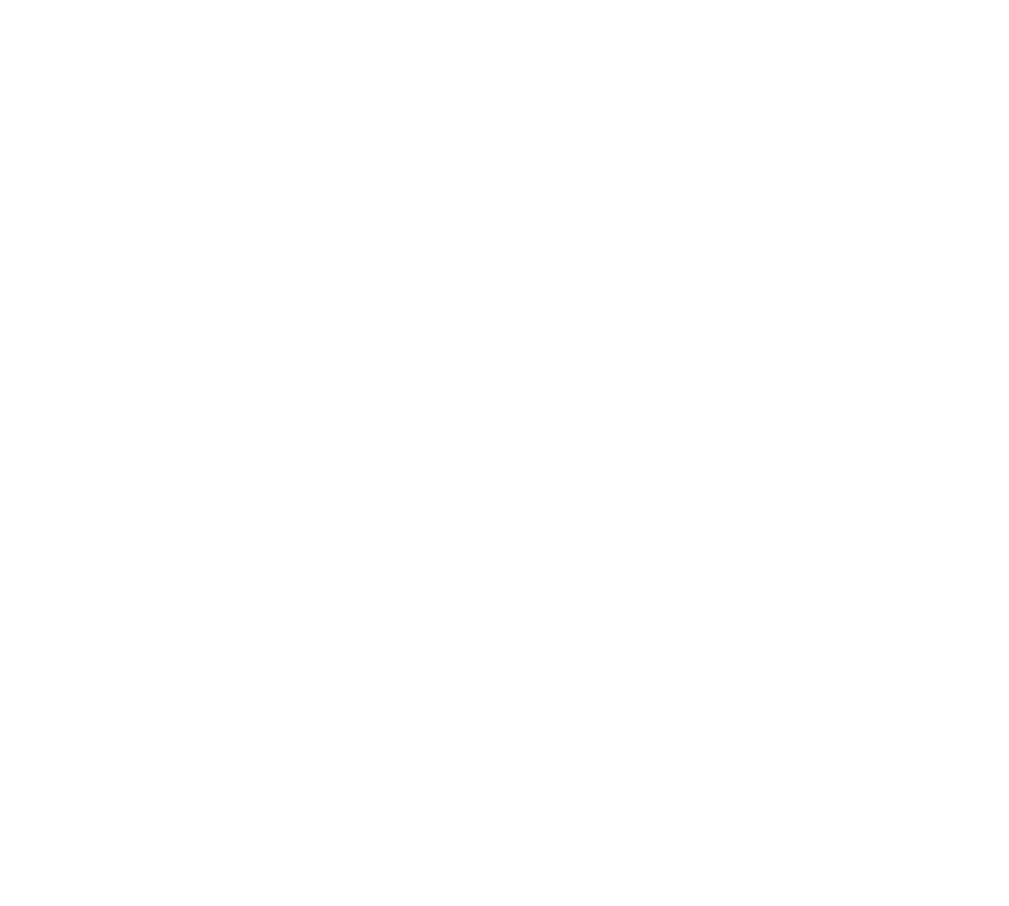
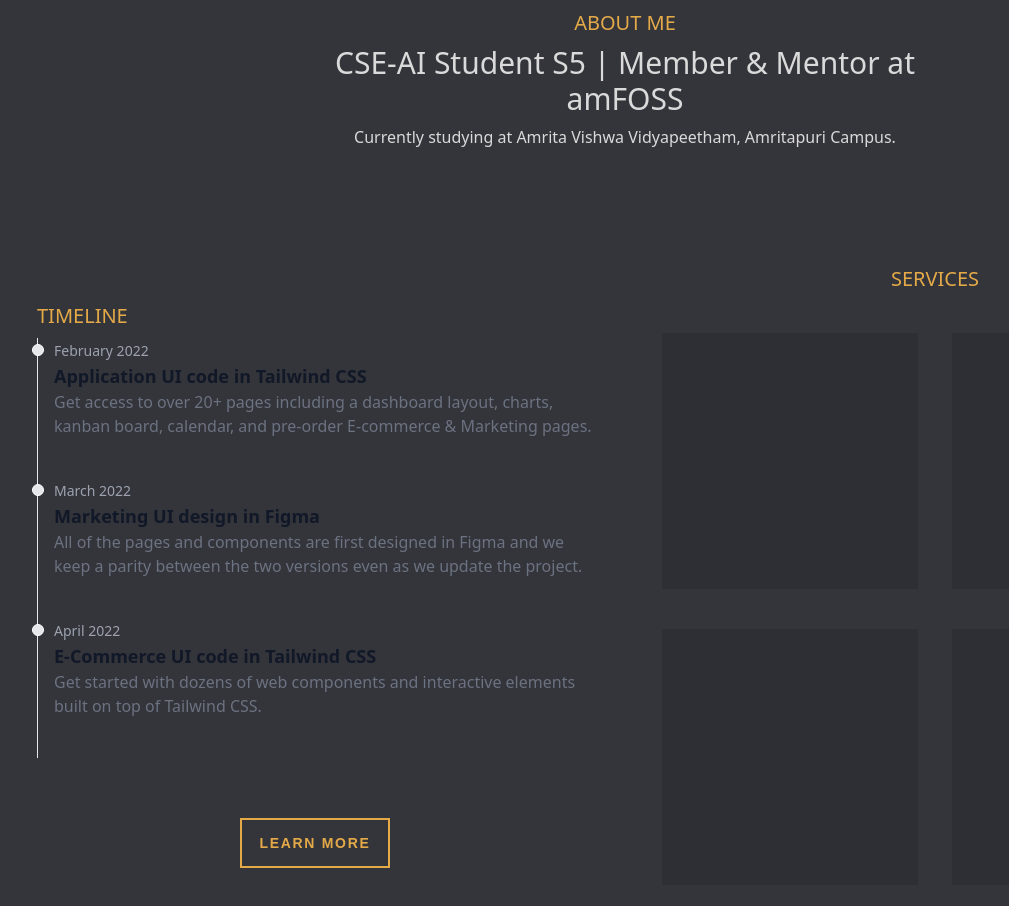
Before and after one commit to Abhinavxox/Portfolio-V2, a React (Vite) app: page / in a window 1280 px wide. Shown: the part 800-1706 px from the top of the page, without its empty margins (15-1024 px from the left). Before the commit the page ends 800 px from the top, so only its background shows below. Built offline with nearby package versions, Linux system fonts and the light colour scheme; the HTML template or start-up script is replaced by a standard one.

Commit message:
Add : Services component

```diff
--- a/package.json
+++ b/package.json
@@ -12,11 +12,13 @@
   "dependencies": {
     "@react-spring/web": "^9.7.2",
     "daisyui": "^2.51.6",
+    "framer-motion": "^10.16.4",
     "react": "^18.2.0",
     "react-dom": "^18.2.0",
     "react-icons": "^4.9.0",
     "react-intersection-observer": "^9.5.2",
-    "react-router-dom": "^6.11.1"
+    "react-router-dom": "^6.11.1",
+    "react-scroll": "^1.8.9"
   },
   "devDependencies": {
     "@types/react": "^18.0.28",
--- a/src/components/Hero.jsx
+++ b/src/components/Hero.jsx
@@ -1,5 +1,6 @@
 import { useSpring, animated } from "@react-spring/web";
 import { useInView } from "react-intersection-observer";
+import { Link } from "react-scroll";
 
 const Hero = () => {
   const [ref, inView] = useInView({
@@ -9,7 +10,7 @@
 
   const trailProps = useSpring({
     opacity: inView ? 1 : 0,
-    transform: inView ? "translateY(0)" : "translateY(50px)",
+    transform: inView ? "translateY(0)" : "translateX(200px)",
     config: { duration: 1000 },
   });
 
@@ -19,7 +20,11 @@
   };
 
   return (
-    <div className="w-full flex justify-between xl:px-72 px-10 h-fit pt-28">
+    <animated.div
+      style={trailProps}
+      ref={ref}
+      className="w-full flex justify-between xl:px-72 px-10 h-fit pt-28"
+    >
       <div className="xl:w-1/3 md:w-1/2 w-full">
         <div>
           <img src="./images/NameLogo.png" />
@@ -71,13 +76,18 @@
             dolorem. Numquam aperiam sed officiis voluptate dolorem consequatur
             asperiores nobis praesentium saepe ut?
           </p>
-          <a className="text-[#e4aa48] my-2 flex items-center w-fit">
+          <Link
+            to="about"
+            smooth={true}
+            duration={1000}
+            className="text-[#e4aa48] my-2 flex items-center w-fit yellow-a"
+          >
             Learn More &nbsp;
             <i>
               <svg
                 stroke="currentColor"
                 fill="currentColor"
-                stroke-width="0"
+                strokeWidth="0"
                 viewBox="0 0 256 512"
                 height="1em"
                 width="1em"
@@ -86,10 +96,10 @@
                 <path d="M168 345.941V44c0-6.627-5.373-12-12-12h-56c-6.627 0-12 5.373-12 12v301.941H41.941c-21.382 0-32.09 25.851-16.971 40.971l86.059 86.059c9.373 9.373 24.569 9.373 33.941 0l86.059-86.059c15.119-15.119 4.411-40.971-16.971-40.971H168z"></path>
               </svg>
             </i>
-          </a>
+          </Link>
         </div>
       </div>
-    </div>
+    </animated.div>
   );
 };
 
--- a/src/components/Navbar.jsx
+++ b/src/components/Navbar.jsx
@@ -1,10 +1,10 @@
-import { Link } from "react-router-dom";
+import { Link } from "react-scroll";
 
 const Navbar = () => {
   return (
     <div className="md:pt-20 pt-5 xl:px-72 px-10 bg-[#2E2E35]">
       <div className="flex justify-between w-full">
-        <a>
+        <a className="yellow-a">
           <img src="./images/Logo.png" className="w-20" />
         </a>
         <div className="flex justify-between items-center">
@@ -27,10 +27,12 @@
             </label>
             <ul
               tabIndex={0}
-              className="dropdown-content z-[1] menu p-2 shadow bg-base-100 rounded-box w-52"
+              className="dropdown-content z-[1] menu p-2 shadow rounded-box w-52 bg-[#34343B]"
             >
               <li>
-                <a>About</a>
+                <Link to="about" smooth={true} duration={1000}>
+                  About
+                </Link>
               </li>
               <li>
                 <a>Projects</a>
@@ -41,25 +43,64 @@
               <li>
                 <a>Contact</a>
               </li>
+              <li>
+                <div className="flex items-center">
+                  <a
+                    className="pb-0 px-2 before:-bottom-2 yellow-a"
+                    href="https://github.com/Abhinavxox"
+                  >
+                    <svg
+                      xmlns="http://www.w3.org/2000/svg"
+                      height="1em"
+                      viewBox="0 0 496 512"
+                      fill="white"
+                      className="w-4 h-5"
+                    >
+                      <path d="M165.9 397.4c0 2-2.3 3.6-5.2 3.6-3.3.3-5.6-1.3-5.6-3.6 0-2 2.3-3.6 5.2-3.6 3-.3 5.6 1.3 5.6 3.6zm-31.1-4.5c-.7 2 1.3 4.3 4.3 4.9 2.6 1 5.6 0 6.2-2s-1.3-4.3-4.3-5.2c-2.6-.7-5.5.3-6.2 2.3zm44.2-1.7c-2.9.7-4.9 2.6-4.6 4.9.3 2 2.9 3.3 5.9 2.6 2.9-.7 4.9-2.6 4.6-4.6-.3-1.9-3-3.2-5.9-2.9zM244.8 8C106.1 8 0 113.3 0 252c0 110.9 69.8 205.8 169.5 239.2 12.8 2.3 17.3-5.6 17.3-12.1 0-6.2-.3-40.4-.3-61.4 0 0-70 15-84.7-29.8 0 0-11.4-29.1-27.8-36.6 0 0-22.9-15.7 1.6-15.4 0 0 24.9 2 38.6 25.8 21.9 38.6 58.6 27.5 72.9 20.9 2.3-16 8.8-27.1 16-33.7-55.9-6.2-112.3-14.3-112.3-110.5 0-27.5 7.6-41.3 23.6-58.9-2.6-6.5-11.1-33.3 2.6-67.9 20.9-6.5 69 27 69 27 20-5.6 41.5-8.5 62.8-8.5s42.8 2.9 62.8 8.5c0 0 48.1-33.6 69-27 13.7 34.7 5.2 61.4 2.6 67.9 16 17.7 25.8 31.5 25.8 58.9 0 96.5-58.9 104.2-114.8 110.5 9.2 7.9 17 22.9 17 46.4 0 33.7-.3 75.4-.3 83.6 0 6.5 4.6 14.4 17.3 12.1C428.2 457.8 496 362.9 496 252 496 113.3 383.5 8 244.8 8zM97.2 352.9c-1.3 1-1 3.3.7 5.2 1.6 1.6 3.9 2.3 5.2 1 1.3-1 1-3.3-.7-5.2-1.6-1.6-3.9-2.3-5.2-1zm-10.8-8.1c-.7 1.3.3 2.9 2.3 3.9 1.6 1 3.6.7 4.3-.7.7-1.3-.3-2.9-2.3-3.9-2-.6-3.6-.3-4.3.7zm32.4 35.6c-1.6 1.3-1 4.3 1.3 6.2 2.3 2.3 5.2 2.6 6.5 1 1.3-1.3.7-4.3-1.3-6.2-2.2-2.3-5.2-2.6-6.5-1zm-11.4-14.7c-1.6 1-1.6 3.6 0 5.9 1.6 2.3 4.3 3.3 5.6 2.3 1.6-1.3 1.6-3.9 0-6.2-1.4-2.3-4-3.3-5.6-2z" />
+                    </svg>
+                  </a>
+                  <a
+                    className="pb-0 px-2 before:-bottom-2 yellow-a"
+                    href="https://twitter.com/MeroNaamAbhinav"
+                  >
+                    <svg
+                      xmlns="http://www.w3.org/2000/svg"
+                      height="1em"
+                      viewBox="0 0 512 512"
+                      fill="white"
+                      className="w-5 h-5"
+                    >
+                      <path d="M459.37 151.716c.325 4.548.325 9.097.325 13.645 0 138.72-105.583 298.558-298.558 298.558-59.452 0-114.68-17.219-161.137-47.106 8.447.974 16.568 1.299 25.34 1.299 49.055 0 94.213-16.568 130.274-44.832-46.132-.975-84.792-31.188-98.112-72.772 6.498.974 12.995 1.624 19.818 1.624 9.421 0 18.843-1.3 27.614-3.573-48.081-9.747-84.143-51.98-84.143-102.985v-1.299c13.969 7.797 30.214 12.67 47.431 13.319-28.264-18.843-46.781-51.005-46.781-87.391 0-19.492 5.197-37.36 14.294-52.954 51.655 63.675 129.3 105.258 216.365 109.807-1.624-7.797-2.599-15.918-2.599-24.04 0-57.828 46.782-104.934 104.934-104.934 30.213 0 57.502 12.67 76.67 33.137 23.715-4.548 46.456-13.32 66.599-25.34-7.798 24.366-24.366 44.833-46.132 57.827 21.117-2.273 41.584-8.122 60.426-16.243-14.292 20.791-32.161 39.308-52.628 54.253z" />
+                    </svg>
+                  </a>
+                </div>
+              </li>
             </ul>
           </div>
           <ul className="xl:flex justify-between items-center float-right w-96 text-md hidden font-semibold">
-            <li>
-              <a>About</a>
+            <li className="yellow-list">
+              <Link
+                to="about"
+                smooth={true}
+                duration={1000}
+                className="yellow-a"
+              >
+                About
+              </Link>
             </li>
-            <li>
-              <a>Projects</a>
+            <li className="yellow-list">
+              <a className="yellow-a">Projects</a>
             </li>
-            <li>
-              <a>Blogs</a>
+            <li className="yellow-list">
+              <a className="yellow-a">Blogs</a>
             </li>
-            <li>
-              <a>Contact</a>
+            <li className="yellow-list">
+              <a className="yellow-a">Contact</a>
             </li>
             <div className="text-2xl">|</div>
             <div className="flex items-center justify-between">
               <a
-                className="pb-0 px-2 before:-bottom-2"
+                className="pb-0 px-2 before:-bottom-2 yellow-a"
                 href="https://github.com/Abhinavxox"
               >
                 <svg
@@ -73,7 +114,7 @@
                 </svg>
               </a>
               <a
-                className="pb-0 px-2 before:-bottom-2"
+                className="pb-0 px-2 before:-bottom-2 yellow-a"
                 href="https://twitter.com/MeroNaamAbhinav"
               >
                 <svg
--- /dev/null
+++ b/src/components/Services.jsx
@@ -0,0 +1,71 @@
+import { motion, useAnimation } from "framer-motion";
+import React, { useEffect } from "react";
+import { useInView } from "react-intersection-observer";
+
+const Services = () => {
+  const controls = useAnimation();
+  const animationVariants = {
+    visible: {
+      opacity: 1,
+      rotate: 180,
+      scale: 1,
+      transition: {
+        type: "spring",
+        stiffness: 260,
+        damping: 20,
+      },
+    },
+    hidden: { opacity: 0, scale: 0 },
+  };
+
+  const [ref, inView] = useInView();
+  useEffect(() => {
+    if (inView) {
+      controls.start("visible");
+    }
+  }, [controls, inView]);
+  return (
+    <div>
+      <div className="p-5 grid grid-cols-1 xl:grid-cols-2">
+        <div className="flex justify-center items-center my-5">
+          <motion.div
+            className="container bg-[#2E2E35] h-64 w-64"
+            ref={ref}
+            animate={controls}
+            initial="hidden"
+            variants={animationVariants}
+          ></motion.div>
+        </div>
+        <div className="flex justify-center items-center my-5">
+          <motion.div
+            className="container bg-[#2E2E35] h-64 w-64"
+            ref={ref}
+            animate={controls}
+            initial="hidden"
+            variants={animationVariants}
+          ></motion.div>
+        </div>
+        <div className="flex justify-center items-center my-5">
+          <motion.div
+            className="container bg-[#2E2E35] h-64 w-64"
+            ref={ref}
+            animate={controls}
+            initial="hidden"
+            variants={animationVariants}
+          ></motion.div>
+        </div>
+        <div className="flex justify-center items-center my-5">
+          <motion.div
+            className="container bg-[#2E2E35] h-64 w-64"
+            ref={ref}
+            animate={controls}
+            initial="hidden"
+            variants={animationVariants}
+          ></motion.div>
+        </div>
+      </div>
+    </div>
+  );
+};
+
+export default Services;
--- a/src/components/Timeline.jsx
+++ b/src/components/Timeline.jsx
@@ -1,29 +1,51 @@
 import { Link } from "react-router-dom";
 import { useSpring, animated } from "@react-spring/web";
+import Services from "./Services";
 import { useInView } from "react-intersection-observer";
 
 const Timeline = () => {
-  const [ref, inView] = useInView({
-    triggerOnce: true,
-    threshold: 0.1,
+  const [ref, inView] = useInView();
+
+  const trailLeftProps = useSpring({
+    opacity: inView ? 1 : 0,
+    transform: inView ? "translateY(0)" : "translateX(-50px)",
+    config: { duration: 1000 },
   });
-
-  const trailProps = useSpring({
+  const trailRightProps = useSpring({
     opacity: inView ? 1 : 0,
-    transform: inView ? "translateY(0)" : "translateY(50px)",
+    transform: inView ? "translateY(0)" : "translateX(50px)",
     config: { duration: 1000 },
   });
 
   return (
+    <section id="about" className="bg-[#34343B] h-fit">
+      <animated.div
+        style={trailLeftProps}
+        ref={ref}
+        className="w-full flex justify-center xl:py-20 py-10"
+      >
+        <div className="font-medium w-1/2 text-center">
+          <h1 className="text-[#e4aa48] my-2 text-xl">ABOUT ME</h1>
+          <p className="text-3xl my-2">
+            CSE-AI Student S5 | Member & Mentor at{" "}
+            <a className="hero-a pb-1" href="https://amfoss.in/">
+              amFOSS
+            </a>
+          </p>
+          <p className="my-2 font-medium text-center">
+            Currently studying at Amrita Vishwa Vidyapeetham, Amritapuri Campus.
+            <br />
+          </p>
+        </div>
+      </animated.div>
       <div className="grid grid-cols-1 xl:grid-cols-2 p-5">
         {/* TimeLine */}
-      <animated.div
-        style={trailProps}
-        ref={ref}
-        className="flex flex-col justify-center px-8 py-4 text-center lg:text-left"
-      >
+        <div className="flex flex-col justify-center px-8 py-4 text-center lg:text-left">
           <div className="h-full flex items-center">
             <div>
+              <h1 className="text-[#e4aa48] my-2 text-xl font-medium">
+                TIMELINE
+              </h1>
               <div className="w-full flex justify-center items-center">
                 <ol className="relative border-l border-gray-200 dark:border-gray-700">
                   <li className="mb-10 ml-4">
@@ -39,24 +61,6 @@
                       charts, kanban board, calendar, and pre-order E-commerce &
                       Marketing pages.
                     </p>
-                  <a
-                    href="#"
-                    className="inline-flex items-center px-4 py-2 text-sm font-medium text-gray-900 bg-white border border-gray-200 rounded-lg hover:bg-gray-100 hover:text-blue-700 focus:z-10 focus:ring-4 focus:outline-none focus:ring-gray-200 focus:text-blue-700 dark:bg-gray-800 dark:text-gray-400 dark:border-gray-600 dark:hover:text-white dark:hover:bg-gray-700 dark:focus:ring-gray-700"
-                  >
-                    Learn more{" "}
-                    <svg
-                      className="w-3 h-3 ml-2"
-                      fill="currentColor"
-                      viewBox="0 0 20 20"
-                      xmlns="http://www.w3.org/2000/svg"
-                    >
-                      <path
-                        fillRule="evenodd"
-                        d="M12.293 5.293a1 1 0 011.414 0l4 4a1 1 0 010 1.414l-4 4a1 1 0 01-1.414-1.414L14.586 11H3a1 1 0 110-2h11.586l-2.293-2.293a1 1 0 010-1.414z"
-                        clipRule="evenodd"
-                      ></path>
-                    </svg>
-                  </a>
                   </li>
                   <li className="mb-10 ml-4">
                     <div className="absolute w-3 h-3 bg-gray-200 rounded-full mt-1.5 -left-1.5 border border-white dark:border-gray-900 dark:bg-gray-700"></div>
@@ -67,12 +71,12 @@
                       Marketing UI design in Figma
                     </h3>
                     <p className="text-base font-normal text-gray-500 dark:text-gray-400">
-                    All of the pages and components are first designed in Figma
-                    and we keep a parity between the two versions even as we
-                    update the project.
+                      All of the pages and components are first designed in
+                      Figma and we keep a parity between the two versions even
+                      as we update the project.
                     </p>
                   </li>
-                <li className="ml-4">
+                  <li className="mb-10 ml-4">
                     <div className="absolute w-3 h-3 bg-gray-200 rounded-full mt-1.5 -left-1.5 border border-white dark:border-gray-900 dark:bg-gray-700"></div>
                     <time className="mb-1 text-sm font-normal leading-none text-gray-400 dark:text-gray-500">
                       April 2022
@@ -89,39 +93,22 @@
               </div>
               <div className="flex justify-center py-5">
                 <Link to="/about">
-                {" "}
-                <button className="btn btn-primary">View Full Timeline</button>
+                  <button className="button-new mt-10 font-semibold">
+                    Learn More
+                  </button>
                 </Link>
               </div>
             </div>
           </div>
-      </animated.div>
-      {/* LatestPost */}
-      <animated.div
-        style={trailProps}
-        className="flex flex-col justify-center px-8 py-4 text-center lg:text-left"
-      >
-        <Link to="https://www.linkedin.com/posts/itsmeabhinavpandey_had-an-amazing-experience-at-hackverse-nitk-activity-7053573165695856641-df6O/?utm_source=share&utm_medium=member_desktop">
-          <div className="flex justify-center">
-            <div className="card xl:w-3/5 w-full bg-base-100 shadow-xl h-[70vh] hover:scale-105 transition-transform duration-300">
-              <figure>
-                <img
-                  src="/images/Hackverse.jpeg"
-                  alt="Winner At Hackverse 4.0"
-                />
-              </figure>
-              <div className="card-body">
-                <h2 className="card-title">Winners at Hackverse 4.0</h2>
-                <p className="truncate ...">
-                  Won the first prize of Rs.75,000 at Hackverse 4.0, NIT-K. Our
-                  project StoryWizard, a narrative story generator app...
-                </p>
+        </div>
+        <div className="my-10 xl:my-0">
+          <h1 className="text-[#e4aa48] mt-2 text-xl font-medium text-center">
+            SERVICES
+          </h1>
+          <Services />
         </div>
       </div>
-          </div>
-        </Link>
-      </animated.div>
-    </div>
+    </section>
   );
 };
 
--- a/src/pages/Home.jsx
+++ b/src/pages/Home.jsx
@@ -8,8 +8,8 @@
   return (
     <div className="m-0 bg-[#2E2E35]">
       <Hero />
-      {/* <Timeline />
-      <ProjectsHero />
+      <Timeline />
+      {/* <ProjectsHero />
       <BlogsHero /> */}
     </div>
   );
--- a/tailwind.config.js
+++ b/tailwind.config.js
@@ -8,4 +8,7 @@
     extend: {},
   },
   plugins: [require("daisyui")],
+  daisyui: {
+    themes: ["light"],
+  },
 };
```
Also changed, not shown: src/index.css (+4 -4 lines), 1 other file (tests, documents, lock files or other folders). Lines whose indentation alone changed are shown as unchanged.
